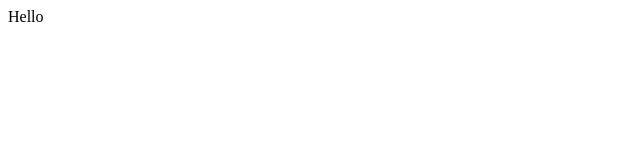
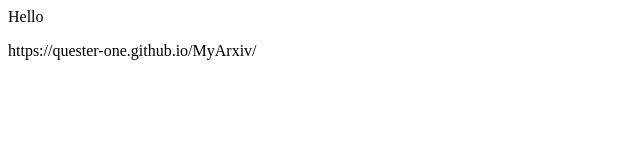
Before and after one commit to Quester-one/Quester-one.github.io, a plain HTML site: page index.html in a window 1280 px wide. Shown: the whole page, without its empty margins (0-640 px from the left). Drawn offline with Linux system fonts and the light colour scheme.

Commit message:
Update index.html

```diff
--- a/index.html
+++ b/index.html
@@ -1 +1,2 @@
 <p>Hello </p>
+<p>https://quester-one.github.io/MyArxiv/ </p>
```
